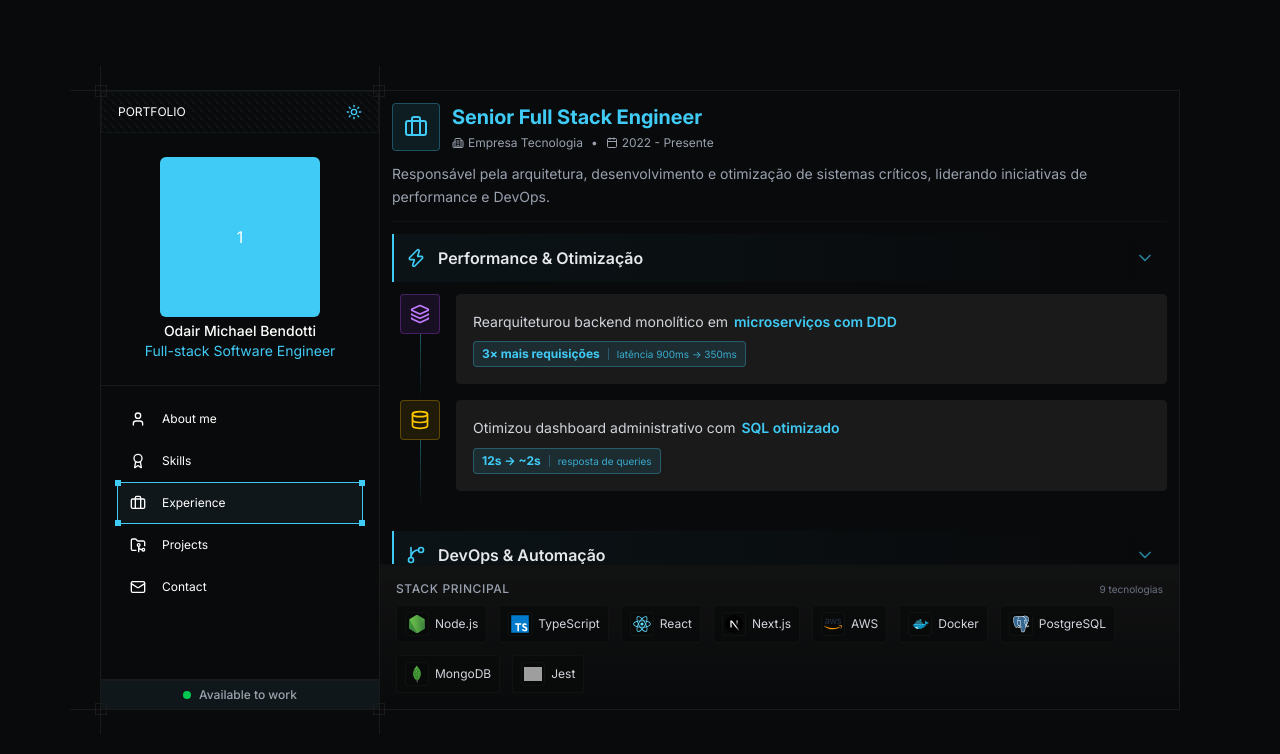
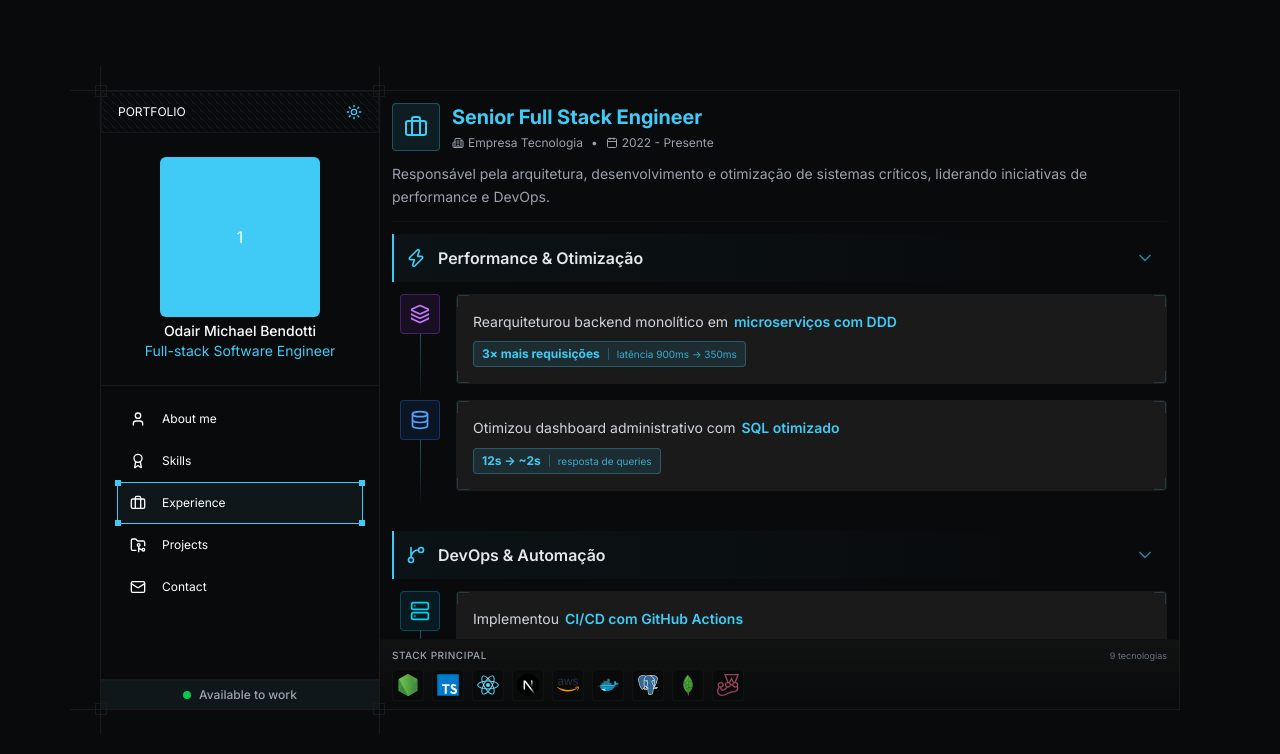
Before and after one commit to odairmichaelbendotti/personal-portfolio, a React (Vite) app in the folder frontend/: page / in a window 1280 px wide. Both pictures are taken after a click on the element "Experience". Shown: the top 754 px of the page. Built offline with nearby package versions, Linux system fonts and the light colour scheme; grey boxes are pictures that could not be loaded.

Commit message:
refactor: change Experiente component

```diff
--- a/frontend/src/components/Content/Experience.tsx
+++ b/frontend/src/components/Content/Experience.tsx
@@ -1,6 +1,6 @@
 import { motion, AnimatePresence } from "motion/react";
 import ContentLayout from "./Layout/ContentLayout";
-import { useState } from "react";
+import { useState, useRef } from "react";
 import {
   Zap,
   Server,
@@ -30,7 +30,7 @@ const techIconMap: Record<string, string> = {
   Docker: "./icons/infrastructure/docker.svg",
   PostgreSQL: "./icons/database/postgresql.svg",
   MongoDB: "./icons/database/mongodb.svg",
-  Jest: "./icons/frontend/jest.svg",
+  Jest: "./icons/backend/jest.svg",
 };
 
 // Grouped achievements for better organization
@@ -142,18 +142,9 @@ const achievementGroups = [
   },
 ];
 
-// Category colors
-const categoryColors = {
-  performance: "from-yellow-500/20 to-orange-500/20",
-  devops: "from-blue-500/20 to-cyan-500/20",
-  architecture: "from-purple-500/20 to-pink-500/20",
-  testing: "from-green-500/20 to-emerald-500/20",
-  feature: "from-accent/20 to-accent-third/20",
-};
-
 const categoryBadgeColors = {
-  performance: "bg-yellow-500/10 text-yellow-400 border-yellow-500/30",
-  devops: "bg-blue-500/10 text-blue-400 border-blue-500/30",
+  performance: "bg-blue-500/10 text-blue-400 border-blue-500/30",
+  devops: "bg-cyan-500/10 text-cyan-400 border-cyan-500/30",
   architecture: "bg-purple-500/10 text-purple-400 border-purple-500/30",
   testing: "bg-green-500/10 text-green-400 border-green-500/30",
   feature: "bg-accent/10 text-accent border-accent/30",
@@ -164,7 +155,8 @@ const TechIcon = ({ tech }: { tech: string }) => {
   if (!iconPath) return null;
 
   return (
-    <div className="w-6 h-6 p-0.5 bg-background/80 border border-default-border/50 rounded-sm flex items-center justify-center hover:border-accent/50 hover:scale-110 transition-all duration-200">
+    <div className="relative group/tooltip">
+      <div className="w-7 h-7 sm:w-8 sm:h-8 p-1 bg-background/80 border border-default-border/50 rounded-sm flex items-center justify-center hover:border-accent/50 hover:scale-110 transition-all duration-200">
         <img
           src={iconPath}
           alt={tech}
@@ -173,6 +165,12 @@ const TechIcon = ({ tech }: { tech: string }) => {
             (e.target as HTMLImageElement).style.display = "none";
           }}
         />
+      </div>
+      {/* Tooltip */}
+      <div className="absolute bottom-full left-1/2 -translate-x-1/2 mb-1 px-2 py-1 bg-card-background border border-default-border/50 rounded-sm opacity-0 group-hover/tooltip:opacity-100 pointer-events-none transition-opacity duration-200 whitespace-nowrap z-10">
+        <span className="text-[10px] text-gray-300">{tech}</span>
+        <div className="absolute top-full left-1/2 -translate-x-1/2 border-4 border-transparent border-t-card-background" />
+      </div>
     </div>
   );
 };
@@ -198,21 +196,18 @@ const MetricBadge = ({
 const AchievementCard = ({
   achievement,
   index,
-  groupIndex,
 }: {
   achievement: (typeof achievementGroups)[0]["achievements"][0];
   index: number;
-  groupIndex: number;
 }) => {
   const [isHovered, setIsHovered] = useState(false);
   const Icon = achievement.icon;
-  const totalIndex = groupIndex * 10 + index;
 
   return (
     <motion.div
       initial={{ opacity: 0, x: -20 }}
       animate={{ opacity: 1, x: 0 }}
-      transition={{ duration: 0.4, delay: totalIndex * 0.08 }}
+      transition={{ duration: 0.25, delay: index * 0.05 }}
       onMouseEnter={() => setIsHovered(true)}
       onMouseLeave={() => setIsHovered(false)}
       className="group relative"
@@ -240,19 +235,22 @@ const AchievementCard = ({
             transition={{ duration: 0.2 }}
             className="relative p-3 sm:p-4 bg-card-background border border-default-border rounded-sm overflow-hidden group-hover:border-accent/30 transition-colors duration-300"
           >
-            {/* Background gradient */}
-            <div
-              className={`absolute inset-0 bg-linear-to-br ${categoryColors[achievement.category]} opacity-0 group-hover:opacity-100 transition-opacity duration-300`}
-            />
-
             {/* Corner accents */}
             <motion.div
-              animate={{ opacity: isHovered ? 1 : 0 }}
-              className="absolute top-0 left-0 w-2 h-2 border-t border-l border-accent"
+              animate={{ opacity: isHovered ? 1 : 0.2 }}
+              className="absolute top-0 left-0 w-3 h-3 border-t border-l border-accent"
             />
             <motion.div
-              animate={{ opacity: isHovered ? 1 : 0 }}
-              className="absolute bottom-0 right-0 w-2 h-2 border-b border-r border-accent"
+              animate={{ opacity: isHovered ? 1 : 0.2 }}
+              className="absolute top-0 right-0 w-3 h-3 border-t border-r border-accent"
+            />
+            <motion.div
+              animate={{ opacity: isHovered ? 1 : 0.2 }}
+              className="absolute bottom-0 left-0 w-3 h-3 border-b border-l border-accent"
+            />
+            <motion.div
+              animate={{ opacity: isHovered ? 1 : 0.2 }}
+              className="absolute bottom-0 right-0 w-3 h-3 border-b border-r border-accent"
             />
 
             <div className="relative z-10">
@@ -286,6 +284,22 @@ const ExperienceGroup = ({
 }) => {
   const [isExpanded, setIsExpanded] = useState(true);
   const Icon = group.icon;
+  const contentRef = useRef<HTMLDivElement>(null);
+
+  const handleToggle = () => {
+    const newState = !isExpanded;
+    setIsExpanded(newState);
+
+    // Auto-scroll para o fim quando expandir o último grupo
+    if (newState && index === achievementGroups.length - 1) {
+      setTimeout(() => {
+        contentRef.current?.scrollIntoView({
+          behavior: "smooth",
+          block: "end",
+        });
+      }, 50);
+    }
+  };
 
   return (
     <motion.div
@@ -296,7 +310,7 @@ const ExperienceGroup = ({
     >
       {/* Group Header */}
       <button
-        onClick={() => setIsExpanded(!isExpanded)}
+        onClick={handleToggle}
         className="w-full flex items-center justify-between p-2 sm:p-3 mb-3 bg-linear-to-r from-accent/5 to-transparent border-l-2 border-accent rounded-r-sm hover:from-accent/10 transition-colors cursor-pointer"
       >
         <div className="flex items-center gap-2 sm:gap-3">
@@ -318,10 +332,11 @@ const ExperienceGroup = ({
       <AnimatePresence>
         {isExpanded && (
           <motion.div
+            ref={contentRef}
             initial={{ opacity: 0, height: 0 }}
             animate={{ opacity: 1, height: "auto" }}
             exit={{ opacity: 0, height: 0 }}
-            transition={{ duration: 0.3 }}
+            transition={{ duration: 0.15, ease: "easeOut" }}
             className="ml-1 sm:ml-2"
           >
             {group.achievements.map((achievement, idx) => (
@@ -329,7 +344,6 @@ const ExperienceGroup = ({
                 key={achievement.id}
                 achievement={achievement}
                 index={idx}
-                groupIndex={index}
               />
             ))}
           </motion.div>
@@ -408,28 +422,25 @@ const Experience = () => {
           initial={{ opacity: 0, y: 20 }}
           animate={{ opacity: 1, y: 0 }}
           transition={{ duration: 0.3, delay: 0.4 }}
-          className="shrink-0 p-3 sm:p-4 border-t border-default-border/30 bg-linear-to-t from-background to-card-background/50"
+          className="shrink-0 px-2 sm:px-3 py-2 border-t border-default-border/30 bg-linear-to-t from-background to-card-background/50"
         >
-          <div className="flex items-center justify-between mb-2">
-            <p className="text-xs font-medium text-gray-400 uppercase tracking-wider">
+          <div className="flex items-center justify-between mb-1.5">
+            <p className="text-[10px] font-medium text-gray-400 uppercase tracking-wider">
               Stack Principal
             </p>
-            <span className="text-[10px] text-gray-500">
+            <span className="text-[9px] text-gray-500">
               {techStack.length} tecnologias
             </span>
           </div>
-          <div className="flex flex-wrap items-center gap-2 sm:gap-3">
+          <div className="flex flex-wrap items-center gap-2">
             {techStack.map((tech) => (
               <motion.div
                 key={tech}
-                whileHover={{ scale: 1.05, y: -2 }}
+                whileHover={{ scale: 1.05 }}
                 whileTap={{ scale: 0.95 }}
-                className="flex items-center gap-1.5 px-2 py-1.5 bg-background/80 border border-default-border/50 rounded-sm hover:border-accent/50 hover:bg-accent/5 transition-all cursor-pointer group"
+                className="cursor-pointer"
               >
                 <TechIcon tech={tech} />
-                <span className="text-[10px] sm:text-xs text-gray-300 group-hover:text-accent transition-colors">
-                  {tech}
-                </span>
               </motion.div>
             ))}
           </div>
```
Lines whose indentation alone changed are shown as unchanged.
